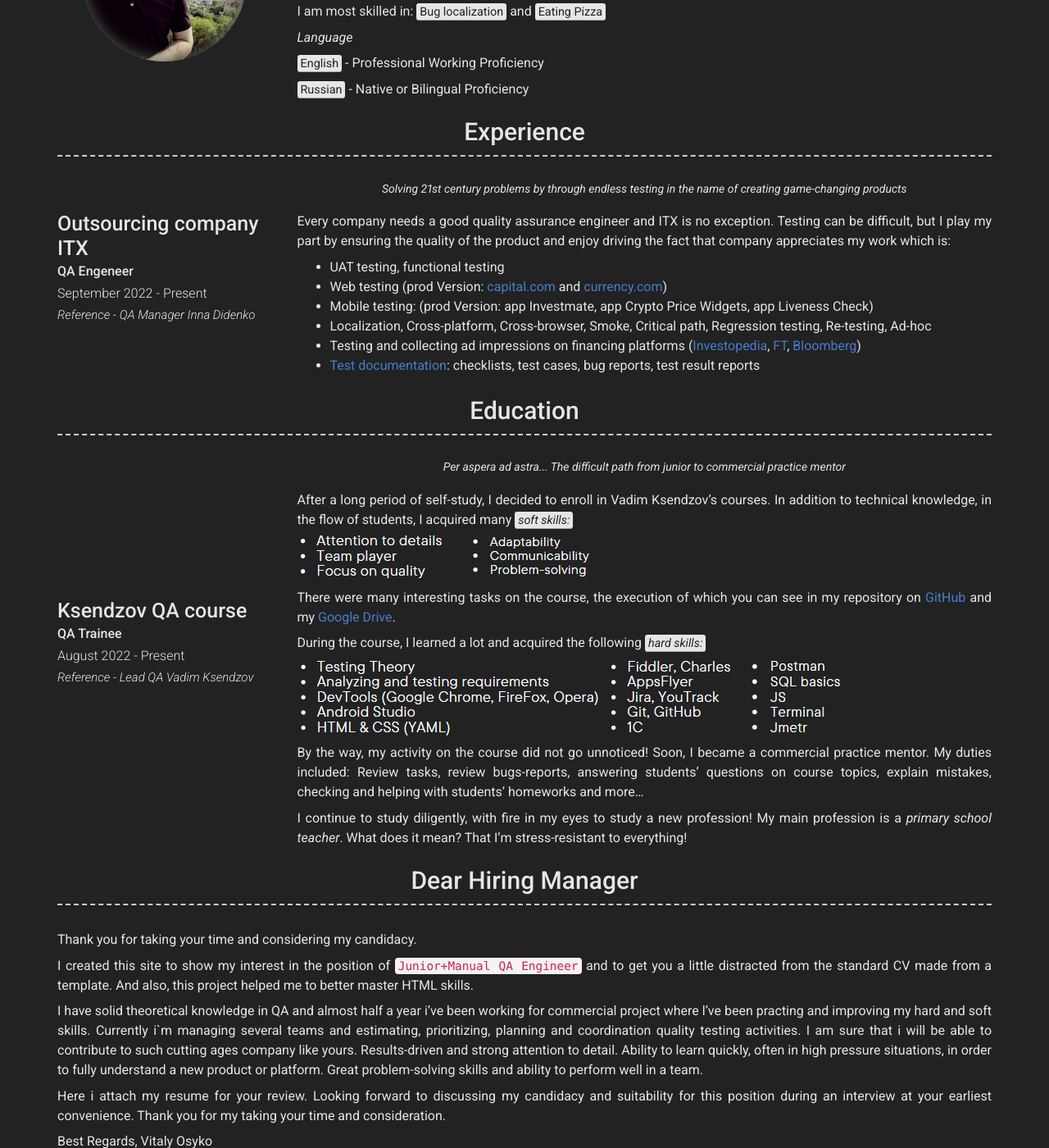
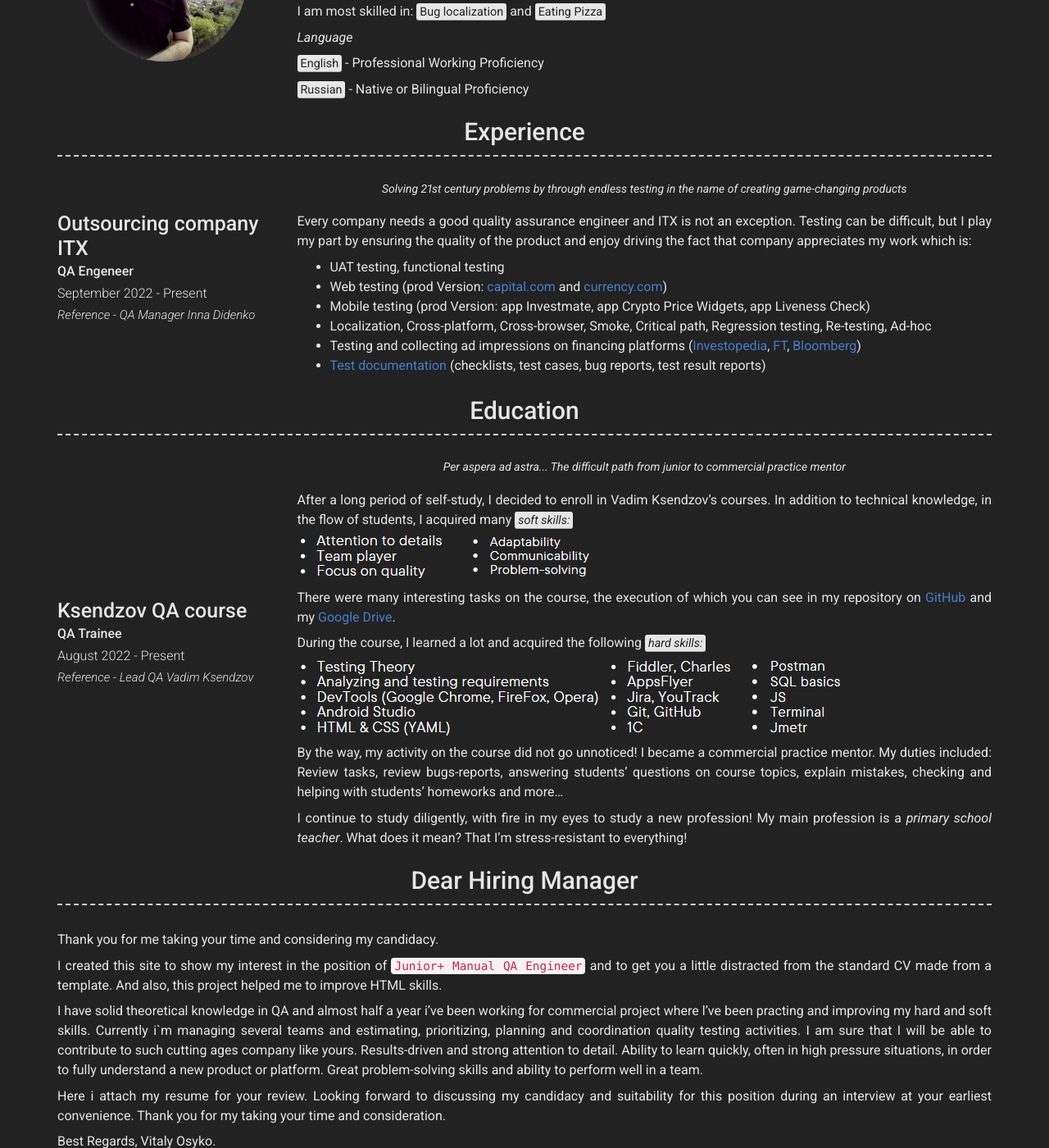
Before and after one commit to VitoOsyko/gadaborshev.github.io, a Jekyll site: the page built from index.md, in a window 1280 px wide and 1400 px high, scrolled down 379 px. Shown: the whole window at 82% size. Built offline with Jekyll 4.4.1, drawn with Linux system fonts in a browser that asks for light colours; nearby versions of some CDN libraries; some of the changed text lies outside the part shown.

Commit message:
Update _config.yml

```diff
--- a/_config.yml
+++ b/_config.yml
@@ -7,7 +7,7 @@ version: 2
 
 # Personal info
 name: Osyko Vitaly
-title: QA Engeneer
+title: QA Engineer
 email: vitoqae@gmail.com
 
 # Dark Mode (true/false/never)
@@ -48,7 +48,7 @@ additional_links:
 about_title: About Me
 about_profile_image: images/profile.jpg
 about_content: | # this will include new lines to allow paragraphs
-  Hi, my name's Vitaly and I'm a QA Engeneer. Results-driven and strong attention-to-detail. Passionate about testing software applications. Unfortunately, I did not get inherited estates and capitals, therefore I am devilishly hardworking! Ability to learn quickly, often under high deadlines, to fully understand a new product or platform. Great problem solving skills and ability to perform work well in a team. I have experience in commercial projects where I have acquired teamwork and leadership skills. I know 4 words in French and 2 in Spanish (not counting the numbers)
+  Hi, my name's Vitaly and I'm a QA Engeneer. Results-driven and strong attention-to-detail. Passionate about testing software applications. Unfortunately, I did not get inherited estates and capitals, therefore I am devilishly hardworking! Ability to learn quickly, often under high deadlines, to fully understand a new product or platform. Great problem solving skills and ability to perform work well in a team. I have experience in commercial projects where I have acquired teamwork and leadership skills. I know 4 words in French and 2 in Spanish (not counting the numbers).
 
   I am most skilled in: <mark>Bug localization</mark> and <mark>Eating Pizza</mark>
 
@@ -72,14 +72,14 @@ content:
         quote: >
            Solving 21st century problems by through endless testing in the name of creating game-changing products
         description: | # this will include new lines to allow paragraphs
-         Every company needs a good quality assurance engineer and ITX is no exception. Testing can be difficult, but I play my part by ensuring the quality of the product and enjoy driving the fact that company appreciates my work which is:
+         Every company needs a good quality assurance engineer and ITX is not an exception. Testing can be difficult, but I play my part by ensuring the quality of the product and enjoy driving the fact that company appreciates my work which is:
 
          - UAT testing, functional testing
          - Web testing (prod Version: [capital.com](https://capital.com/) and [currency.com](https://currency.com/))
-         - Mobile testing: (prod Version: app Investmate, app Crypto Price Widgets, app Liveness Check)
+         - Mobile testing (prod Version: app Investmate, app Crypto Price Widgets, app Liveness Check)
          - Localization, Cross-platform, Cross-browser, Smoke, Critical path, Regression testing, Re-testing, Ad-hoc
          - Testing and collecting ad impressions on financing platforms ([Investopedia](https://www.investopedia.com/), [FT](https://www.ft.com/), [Bloomberg](https://www.bloomberg.com/))
-         - [Test documentation](https://drive.google.com/drive/folders/12BRNLBO7HZvBkDHRUMyQr2I7sAFId0Rz?usp=share_link): checklists, test cases, bug reports, test result reports
+         - [Test documentation](https://drive.google.com/drive/folders/12BRNLBO7HZvBkDHRUMyQr2I7sAFId0Rz?usp=share_link) (checklists, test cases, bug reports, test result reports)
 
   - title: Education # Title for the section
     layout: list # Type of content section (list/text)
@@ -103,7 +103,7 @@ content:
 
             ![Hard Skills](images/chrome_I8zk12GAVO.png "HardSkills")
 
-            By the way, my activity on the course did not go unnoticed! Soon, I became a commercial practice mentor.
+            By the way, my activity on the course did not go unnoticed! I became a commercial practice mentor.
             My duties included: Review tasks, review bugs-reports, answering students' questions on course topics, explain mistakes, checking and helping with students' homeworks and more...
 
             I continue to study diligently, with fire in my eyes to study a new profession! My main profession is a *primary school teacher*. What does it mean? That I'm stress-resistant to everything!
@@ -111,17 +111,17 @@ content:
   - title: Dear Hiring Manager
     layout: text
     content: | # this will include new lines to allow paragraphs
-     Thank you for taking your time and considering my candidacy.
+     Thank you for me taking your time and considering my candidacy.
 
-     I created this site to show my interest in the position of `Junior+Manual QA Engineer` and to get you a little distracted from the standard CV made from a template. And also, this project helped me to better master HTML skills.
+     I created this site to show my interest in the position of `Junior+ Manual QA Engineer` and to get you a little distracted from the standard CV made from a template. And also, this project helped me to improve HTML skills.
 
-     I have solid theoretical knowledge in QA and almost half a year i've been working for commercial project where l've been practing and improving my hard and soft skills. Currently i`m managing several teams and estimating, prioritizing, planning and coordination quality testing activities. I am sure that i will be able to contribute to such cutting ages company like yours.
+     I have solid theoretical knowledge in QA and almost half a year i've been working for commercial project where l've been practing and improving my hard and soft skills. Currently i`m managing several teams and estimating, prioritizing, planning and coordination quality testing activities. I am sure that I will be able to contribute to such cutting ages company like yours.
      Results-driven and strong attention to detail. Ability to learn quickly, often in high pressure situations, in order to fully
      understand a new product or platform. Great problem-solving skills and ability to perform well in a team.
 
      Here i attach my resume for your review. Looking forward to discussing my candidacy and suitability for this position during an interview at your earliest convenience. Thank you for my taking your time and consideration.
 
-     Best Regards, Vitaly Osyko
+     Best Regards, Vitaly Osyko.
 
   - title: A Little More About Me
     layout: text
@@ -129,7 +129,7 @@ content:
 
       Alongside my interests in testing, other interests and hobbies are:
          - Gaming
-         - Travel
+         - Traveling
          - Cooking
 # Footer
 footer_show_references: true
```
